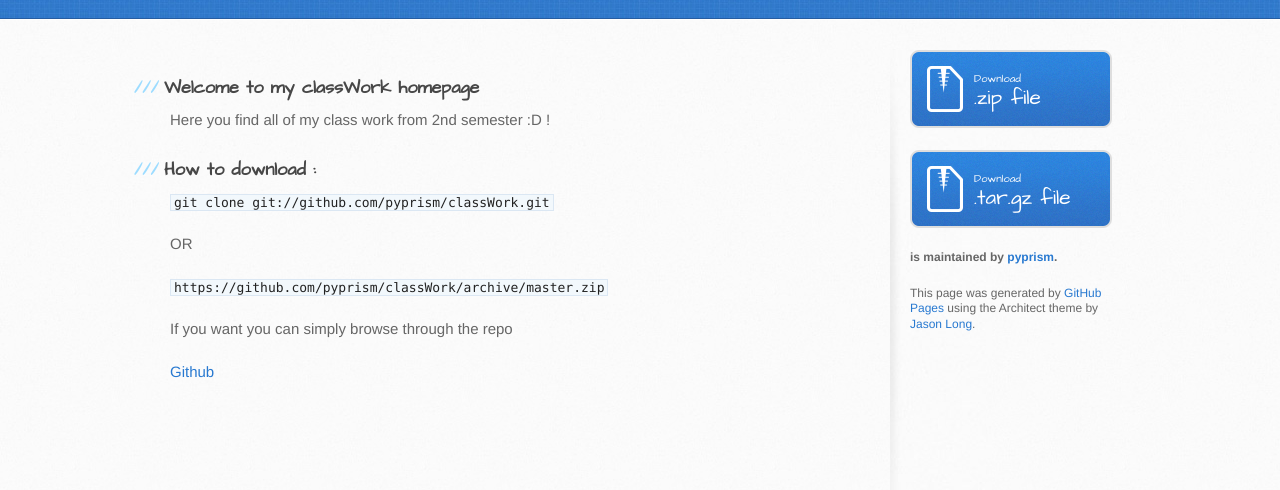
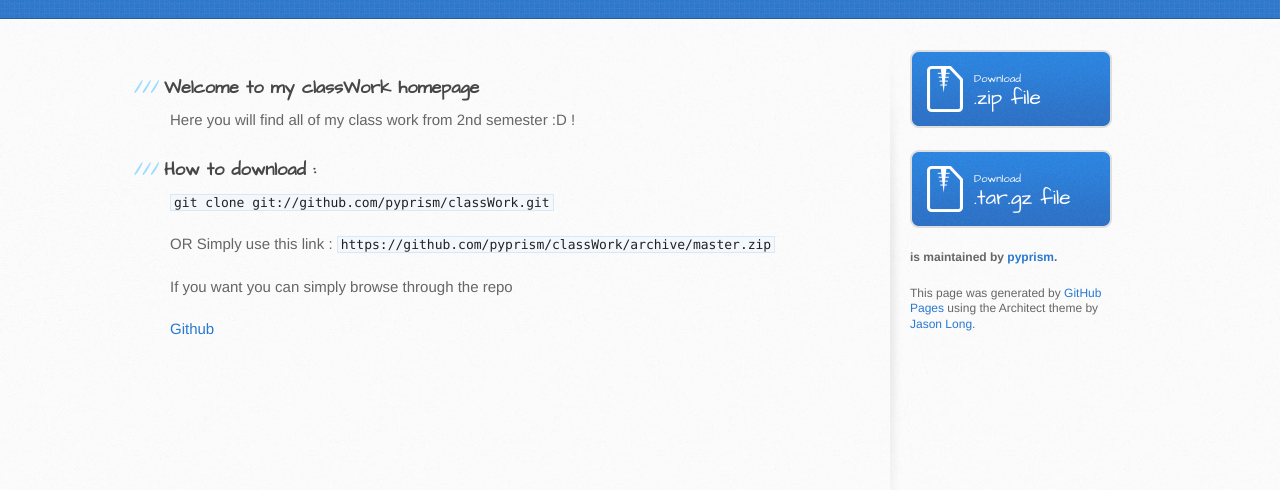
Before and after one commit to pyprism/classWork, a plain HTML site: page index.html in a window 1280 px wide. Shown: the part 182-672 px from the top of the page. Drawn offline with Linux system fonts and the light colour scheme.

```diff
--- a/index.html
+++ b/index.html
@@ -30,15 +30,15 @@
         <section id="main-content">
           <h3>Welcome to my classWork homepage</h3>
 
-<p>Here you find all of my class work from 2nd semester :D !</p>
+<p>Here you will find all of my class work from 2nd semester :D !</p>
 
 <h3>How to download :</h3>
 
 <p><code>git clone git://github.com/pyprism/classWork.git</code></p>
 
-<p><strong>OR</strong></p>
-
-<p><code>https://github.com/pyprism/classWork/archive/master.zip</code></p>
+<p><strong>OR</strong>
+Simply use this link :
+<code>https://github.com/pyprism/classWork/archive/master.zip</code></p>
 
 <p>If you want you can simply browse through the repo</p>
 
--- a/params.json
+++ b/params.json
@@ -1 +1 @@
-{"name":"Classwork","tagline":"All of my classwork !!!","body":"### Welcome to my classWork homepage\r\nHere you find all of my class work from 2nd semester :D !\r\n\r\n### How to download :\r\n`git clone git://github.com/pyprism/classWork.git`\r\n\r\n**OR**\r\n\r\n`https://github.com/pyprism/classWork/archive/master.zip`\r\n\r\nIf you want you can simply browse through the repo\r\n\r\n[Github](https://github.com/pyprism/classWork)\r\n","google":"","note":"Don't delete this file! It's used internally to help with page regeneration."}
+{"name":"Classwork","tagline":"All of my classwork !!!","body":"### Welcome to my classWork homepage\r\nHere you will find all of my class work from 2nd semester :D !\r\n\r\n### How to download :\r\n`git clone git://github.com/pyprism/classWork.git`\r\n\r\n**OR**\r\nSimply use this link : \r\n`https://github.com/pyprism/classWork/archive/master.zip`\r\n\r\nIf you want you can simply browse through the repo\r\n\r\n[Github](https://github.com/pyprism/classWork)\r\n","google":"","note":"Don't delete this file! It's used internally to help with page regeneration."}
```
